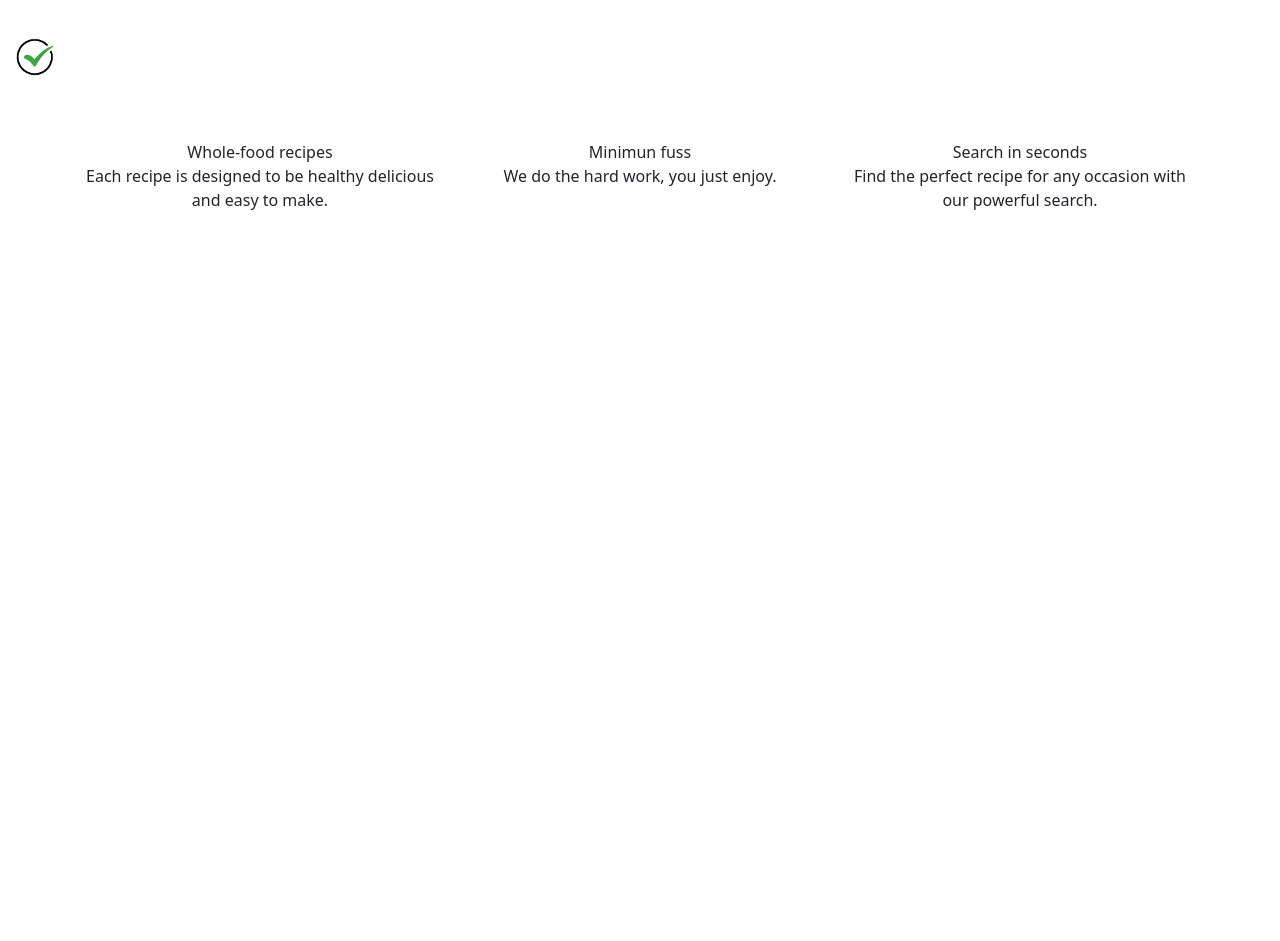
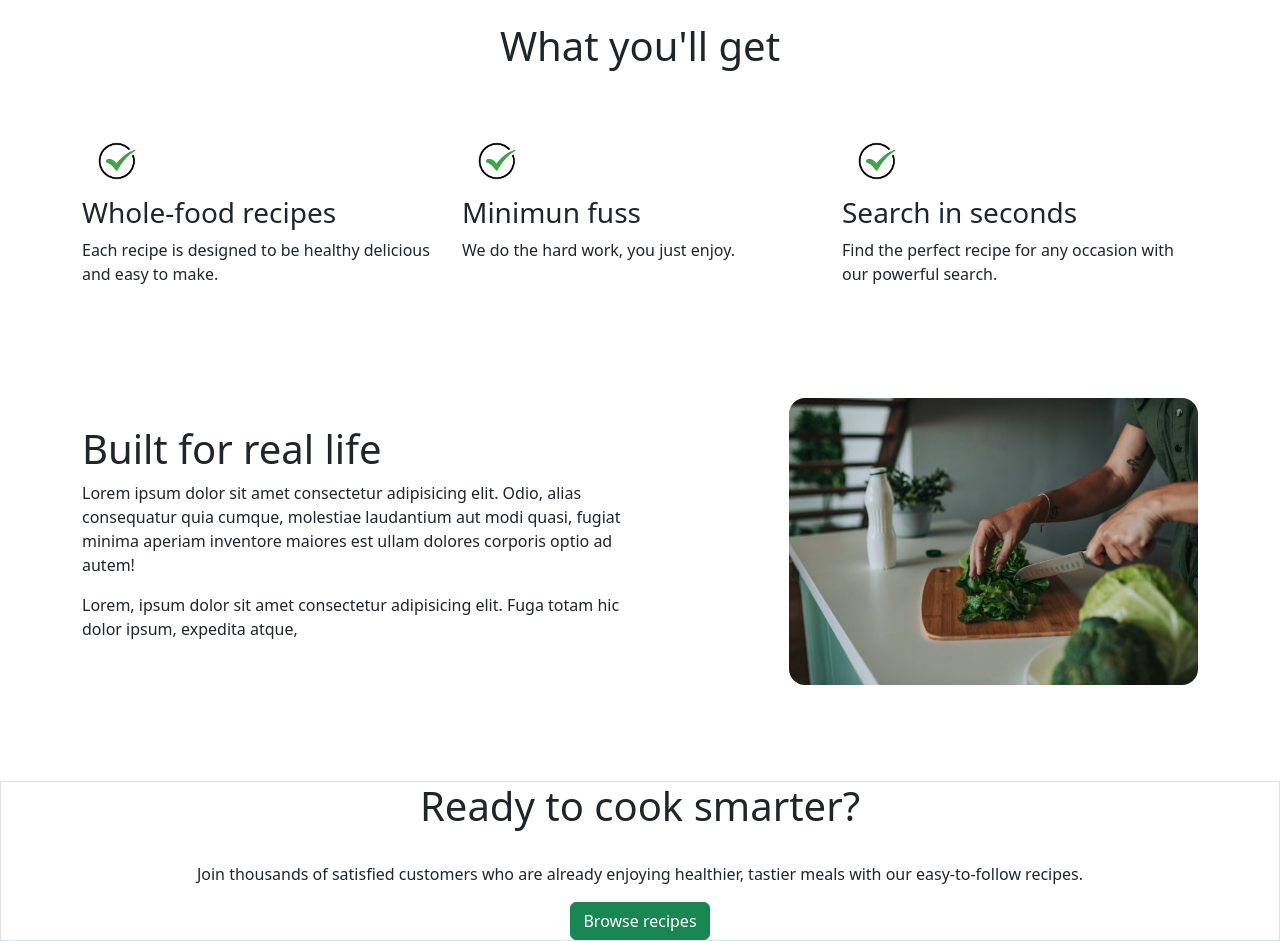
Before and after one commit to Yamile0712/snap_section_bs, a React (Vite) app: page / in a window 1280 px wide. Shown: the part 629-1570 px from the top of the page. Before the commit the page ends 857 px from the top, so only its background shows below. Built offline with nearby package versions, Linux system fonts and the light colour scheme.

Commit message:
se termino algunos componentes

```diff
--- a/src/App.jsx
+++ b/src/App.jsx
@@ -1,5 +1,5 @@
 import React from 'react'
-/* import {Header} from './components/Header.jsx' */
+import {Header} from './components/Header.jsx'
 /* import { Home } from './Pages/Home' */
 import { Careers } from './Pages/Careers.jsx'
 
--- a/src/Pages/Careers.jsx
+++ b/src/Pages/Careers.jsx
@@ -1,9 +1,10 @@
 import React from 'react'
+import { Header } from '../components/Header.jsx'
 
 export const Careers = () => {
     return (
         <>
-
+            <Header />
 
             <div className="container text-center">
                 <div className="row">
@@ -17,9 +18,11 @@ export const Careers = () => {
                                 <p>Lorem ipsum dolor sit amet consectetur adipisicing elit. Delectus reprehenderit quisquam doloremque  </p>
                                 <br />
 
-                                <a href="http://www.jango.com" className="btn btn-dark">Start exploring</a>
+                                <a href="http://www.jango.com" className="btn btn-success">Start exploring</a>
 
                                 <div>
+                                    <br />
+                                    <br />
                                     <img src="./mujer.png" alt="" />
                                 </div>
                             </div>
@@ -30,33 +33,82 @@ export const Careers = () => {
 
             <br />
 
-            <div className="text-center d-flex flex-column justify-content-center h-100 gap-5">
-                <div>
+            <div className=" d-flex flex-column justify-content-center h-100 gap-5">
+                <div className="text-center">
                     <h1>What you'll get</h1>
                 </div>
 
-                 <img src="./images.png" width={70} alt="" />
-
-                <div className="container text-center">
+                <div className="container ">
                     <div className="row">
                         <div className="col">
-
-                            Whole-food recipes
+                            <img src="./images.png" width={70} alt="" />
+                            <br />
+                            <h3> Whole-food recipes</h3>
                             <p>Each recipe is designed to be healthy delicious and easy to make.</p>
                         </div>
 
                         <div className="col">
-                            Minimun fuss
+                            <img src="./images.png" width={70} alt="" />
+                            <br />
+                            <h3>Minimun fuss</h3>
                             <p>We do the hard work, you just enjoy.</p>
                         </div>
 
                         <div className="col">
-                            Search in seconds
+                            <img src="./images.png" width={70} alt="" />
+                            <br />
+                            <h3>Search in seconds</h3>
                             <p>Find the perfect recipe for any occasion with our powerful search.</p>
                         </div>
                     </div>
                 </div>
             </div>
+
+            <br />
+            <br />
+            <br />
+            <br />
+
+            <div className="container">
+                <div className="row">
+                    <div className="col-6 ">
+                        <div className="d-flex flex-column justify-content-center h-100 gap-5">
+                            <div >
+
+                                <h1>Built for real life</h1>
+
+                                <p>Lorem ipsum dolor sit amet consectetur adipisicing elit. Odio, alias consequatur quia cumque, molestiae laudantium aut modi quasi, fugiat minima aperiam inventore maiores est ullam dolores corporis optio ad autem!</p>
+
+                                <p>Lorem, ipsum dolor sit amet consectetur adipisicing elit. Fuga totam hic dolor ipsum, expedita atque,</p>
+
+                            </div>
+
+                        </div>
+
+                    </div>
+
+
+                    <div className="col-6">
+                        <div className='text-end'>
+                            <img src="./manos.png" className='img-cropped rounded-4' alt="" />
+                        </div>
+
+                    </div>
+                </div>
+            </div>
+
+            <br />
+            <br />
+            <br />
+            <br />
+
+            <div className='col-50 border text-center h-100 gap-5'>
+                <h1>Ready to cook smarter?</h1>
+                <br />
+                <p>Join thousands of satisfied customers who are already enjoying healthier, tastier meals with our easy-to-follow recipes.</p>
+
+                <a href="http://www.jango.com" className="btn btn-success">Browse recipes</a>
+            </div>
         </>
     )
 }
--- a/src/stylesheets/Carrers.css
+++ /dev/null
@@ -1,4 +0,0 @@
-.img-fluid {
-    max-width: 100%;
-    height: auto;
-}
```
Also changed, not shown: public/manos.png (added).
